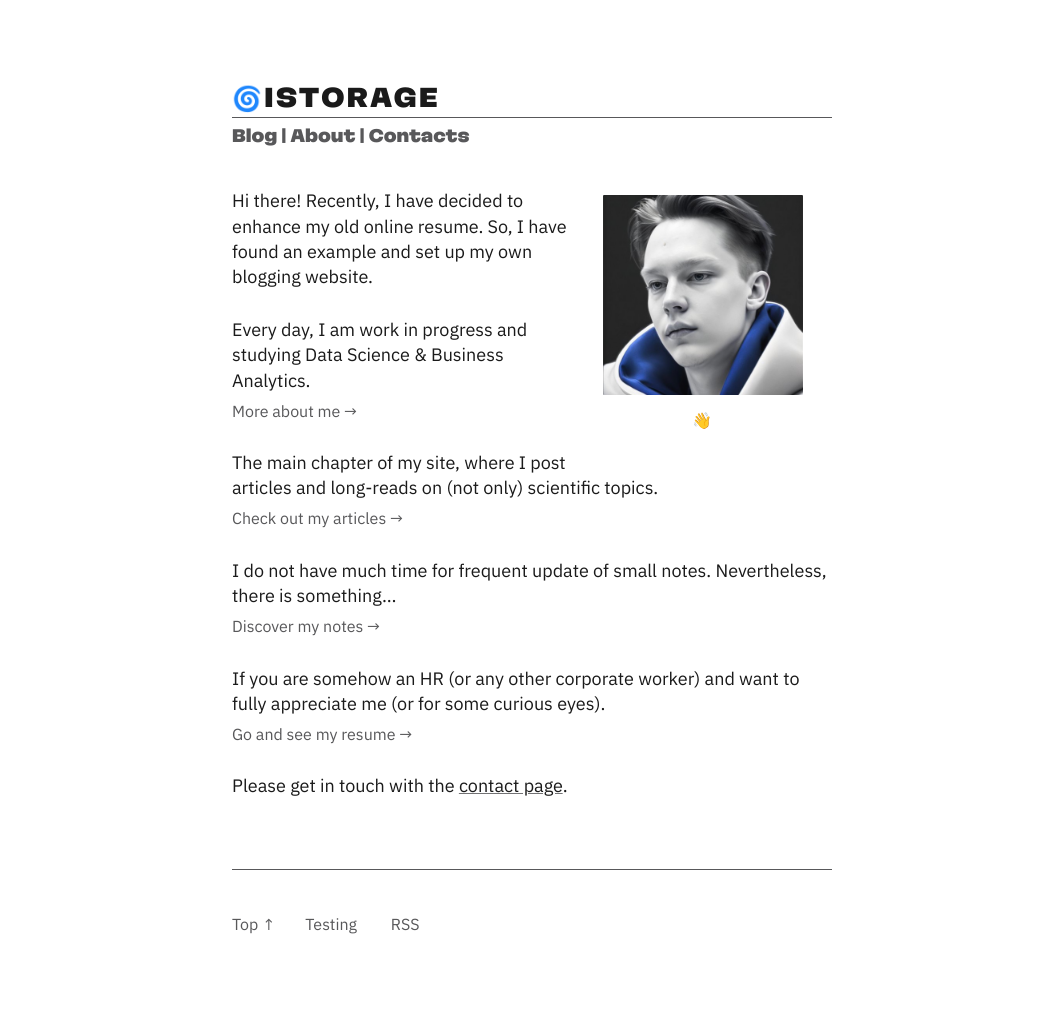
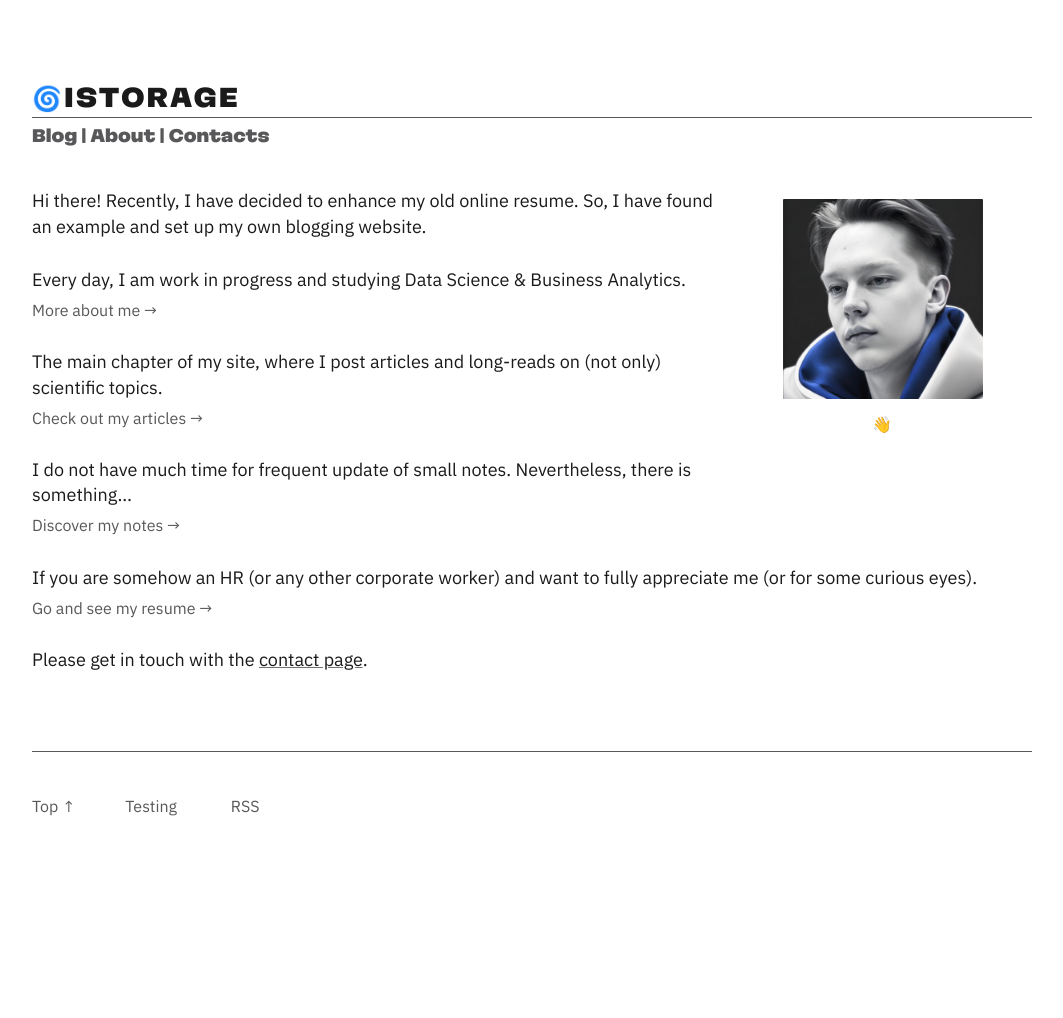
Before and after one commit to suchkow/suchkow.github.io, a Jekyll site: the page built from index.md, in a window 1280 px wide. Shown: the whole page, without its empty margins (108-1171 px from the left). Built offline with Jekyll 4.4.1, drawn with Linux system fonts in a browser that asks for light colours; after the commit the page ends 900 px from its top, so only the background shows below that.

Commit message:
Minor changes were made.

```diff
--- a/css/main.scss
+++ b/css/main.scss
@@ -4,7 +4,7 @@
 $body-typeface: IBM Plex Sans, sans-serif;
 $heading-typeface: Martian Grotesk, sans-serif;
 $mono-typeface: IBM Plex Mono, monospace;
-$text-width: 600px;
+$text-width: 1000px;
 
 @font-face {
   font-family: "Martian Grotesk";
```
